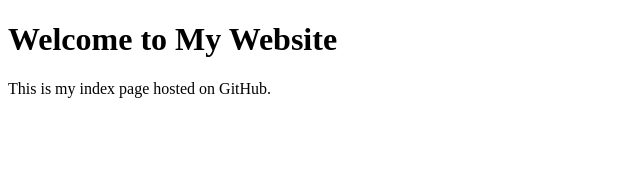
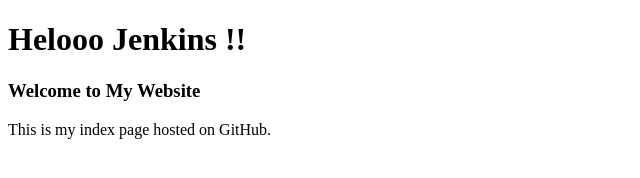
Before and after one commit to mca-reg202527045-sys/Jenkins_project, a plain HTML site: page index.html in a window 1280 px wide. Shown: the whole page, without its empty margins (0-640 px from the left). Drawn offline with Linux system fonts and the light colour scheme.

Commit message:
Update index.html

```diff
--- a/index.html
+++ b/index.html
@@ -4,7 +4,8 @@
     <title>My First Page</title>
 </head>
 <body>
-    <h1>Welcome to My Website</h1>
+    <h1>Helooo Jenkins !!</h1>
+    <h3>Welcome to My Website</h3>
     <p>This is my index page hosted on GitHub.</p>
 </body>
 </html>
```
